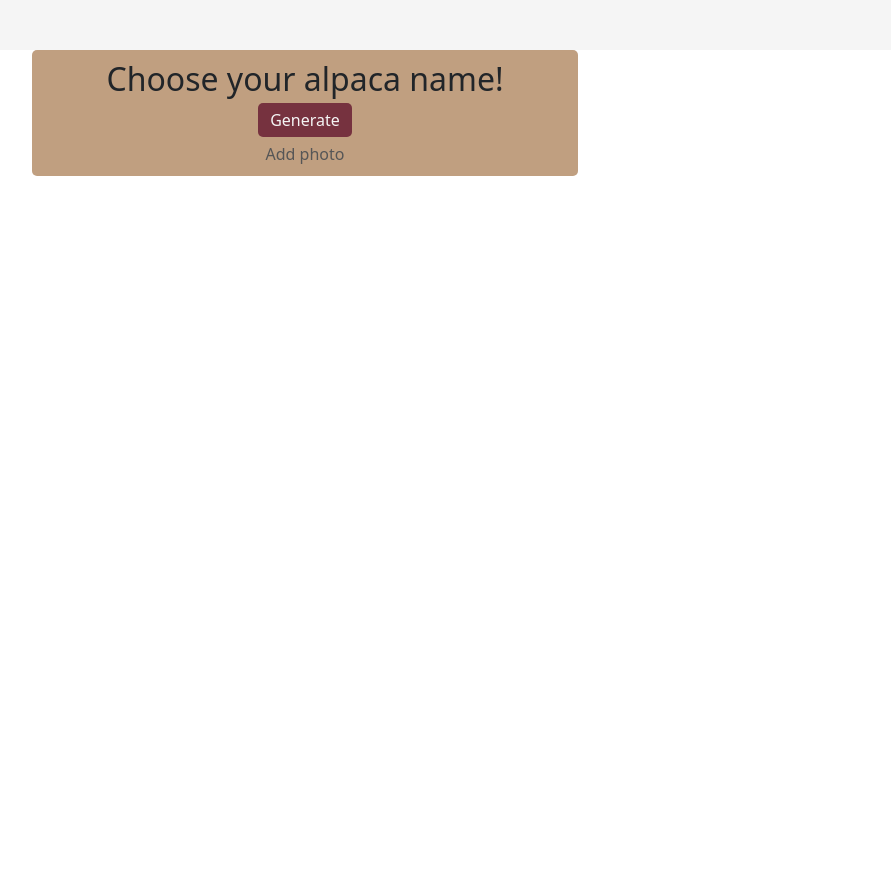
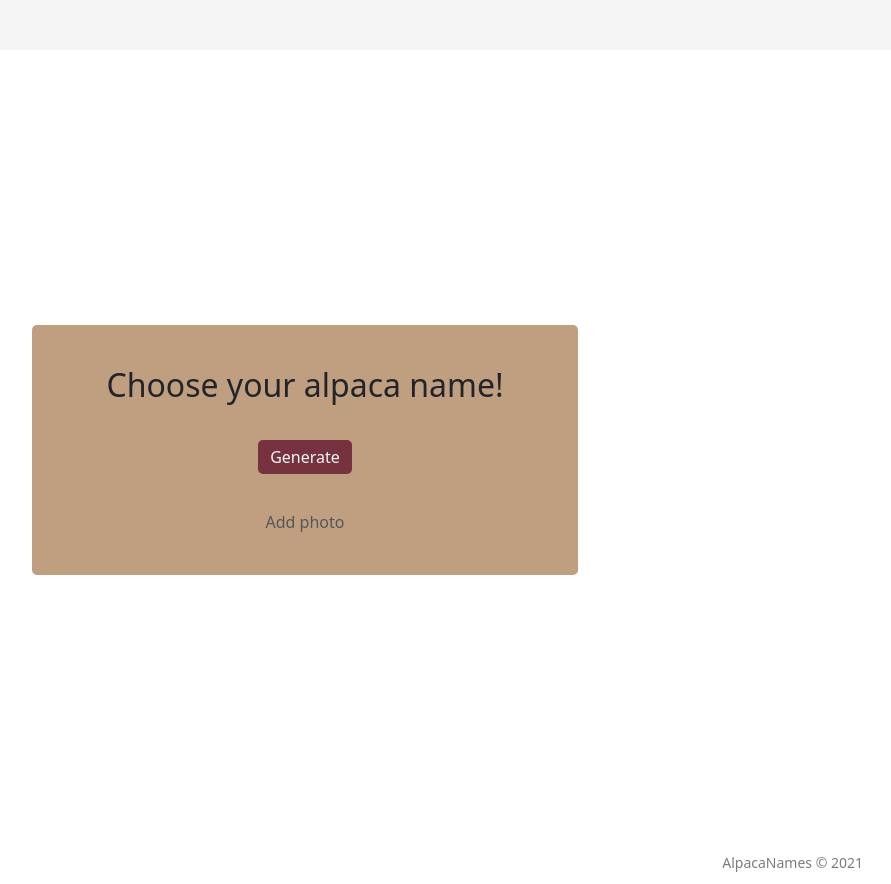
Before and after one commit to MarinaMeleshko/AlpacaNames, a React app in the folder alpaca-names/: page / in a window 1280 px wide. Shown: the whole page, without its empty margins (335-1226 px from the left). Before the commit the page ends 800 px from the top, so only its background shows below. Built offline with nearby package versions, Linux system fonts and the light colour scheme.

Commit message:
Initial styles ready. Footer added

```diff
--- a/alpaca-names/src/components/Common/AlpacaNamesApp.js
+++ b/alpaca-names/src/components/Common/AlpacaNamesApp.js
@@ -5,18 +5,20 @@ import Col from 'react-bootstrap/Col';
 
 import NavigationBar from './NaigationBar';
 import GenerateAlpacaName from '../GenerateName/GenerateAlpacaName';
+import Footer from './Footer';
 
 export default function AlpacaNamesApp(props){
     return (
         <div>
             <NavigationBar></NavigationBar>
-            <Container>
+            <Container className="AlpacaNames-main-container">
                 <Row className="justify-content-center">
                     <Col xs={6}>
                         <GenerateAlpacaName></GenerateAlpacaName>
                     </Col>
                 </Row>
             </Container>
+            <Footer></Footer>
         </div>
     );
 }
--- /dev/null
+++ b/alpaca-names/src/components/Common/Footer.js
@@ -0,0 +1,13 @@
+import React from 'react';
+import Container from 'react-bootstrap/Container';
+import Row from 'react-bootstrap/Row';
+
+export default function Footer(props){
+    return(
+        <Container>
+            <Row className="justify-content-end">
+                <footer><small>AlpacaNames &copy; 2021</small></footer>
+            </Row>
+        </Container>
+    );
+}
--- a/alpaca-names/src/components/Common/NaigationBar.js
+++ b/alpaca-names/src/components/Common/NaigationBar.js
@@ -5,8 +5,8 @@ import Col from 'react-bootstrap/Col';
 
 export default function NavigationBar(props){
     return (
-        <Container fluid>
-            <Row className="AlpacaNames-nav-bar">
+        <Container fluid className="AlpacaNames-nav-bar">
+            <Row className="AlpacaNames-nav-bar-content">
                 <Col>
 
                 </Col>
--- a/alpaca-names/src/index.css
+++ b/alpaca-names/src/index.css
@@ -11,12 +11,38 @@ html {
 
 body {
     min-height: 100%;
+    height: 1px;
 }
+
+#root, #root>div {
+    height: 100%;
+}
+
+footer {
+    width: fit-content!important;
+    opacity: 0.6;
+    margin-bottom: 10px;
+}
+
 
 /*Alpaca Names classes*/
 .AlpacaNames-nav-bar {
+    position: sticky;
+    top: 0;
+}
+
+.AlpacaNames-nav-bar-content {
     background-color: whitesmoke;
     height: 50px;
+}
+
+.AlpacaNames-main-container {
+    height: -webkit-fill-available;
+}
+
+.AlpacaNames-main-container>.row {
+    height: 100%;
+    align-items: center;
 }
 
 .AlpacaNames-button {
@@ -39,6 +65,10 @@ body {
     background-color: var(--tan-color);
     padding: 5px;
     border-radius: 5px;
+    min-height: 250px;
+    display: flex;
+    flex-direction: column;
+    justify-content: space-evenly;
 }
 
 .AlpacaNames-card .row>* {
```
